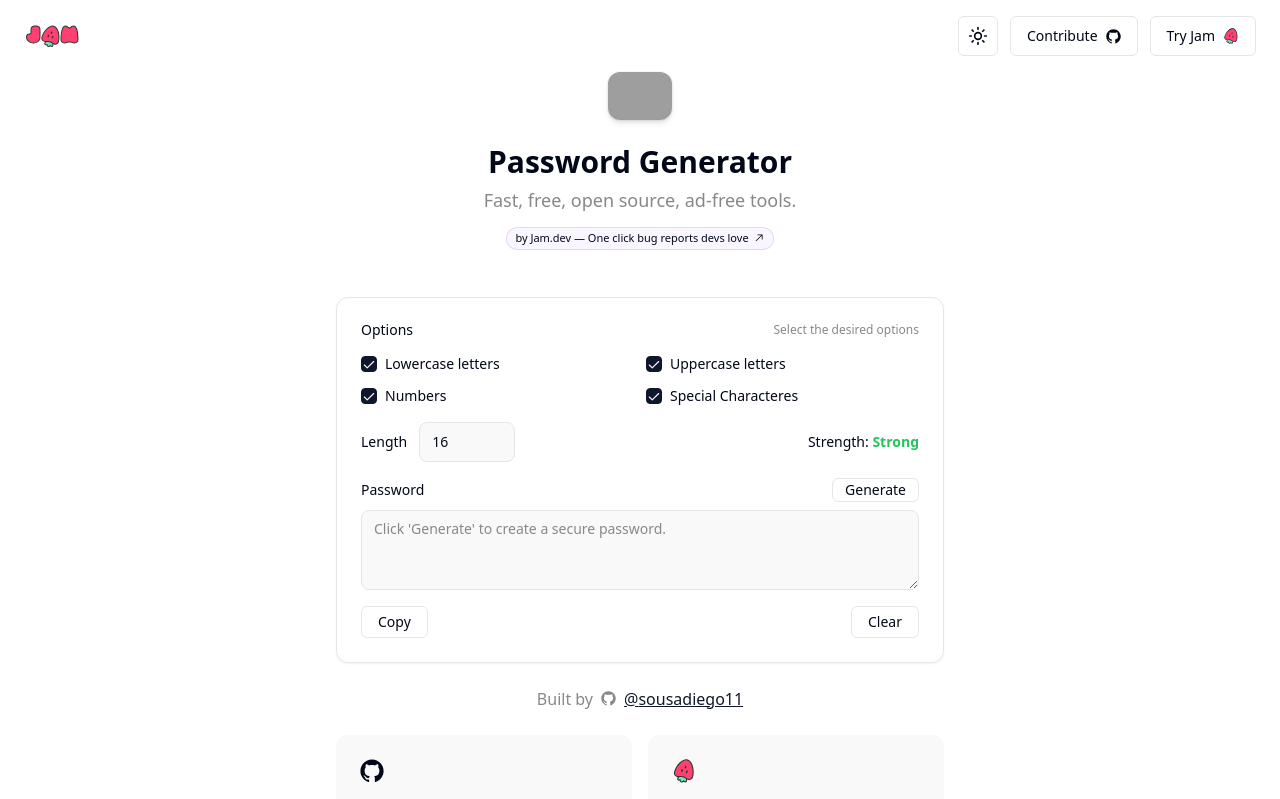
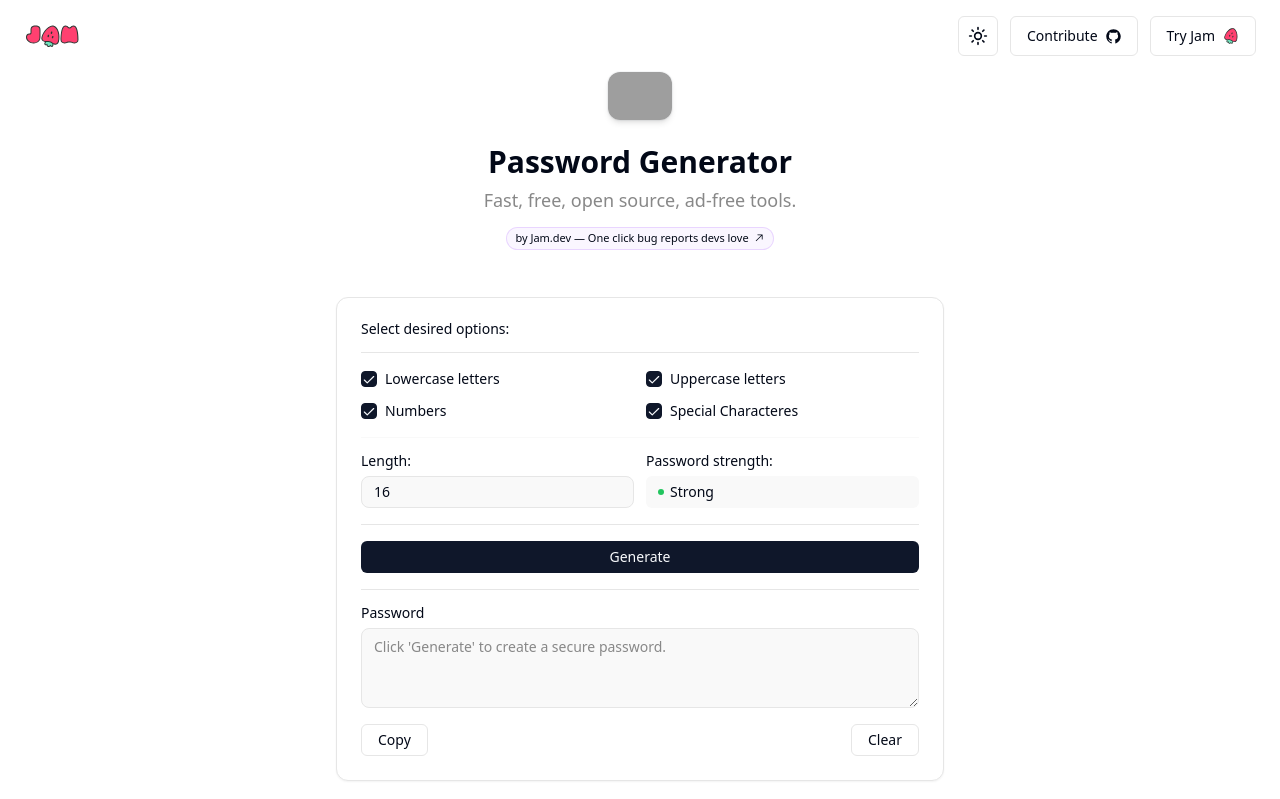
Before and after one commit to jamdotdev/jam-dev-utilities, a Next.js app: page /utilities/password-generator in a window 1280 px wide. Shown: the top 799 px of the page. Built offline with nearby package versions, Linux system fonts and the light colour scheme; grey boxes are pictures that could not be loaded.

Commit message:
style: adjust layout
- move main CTA `Generate` into middle

```diff
--- a/pages/utilities/password-generator.tsx
+++ b/pages/utilities/password-generator.tsx
@@ -14,6 +14,7 @@ import { Input } from "@/components/ds/InputComponent";
 import { PasswordBuilder } from "@/components/utils/password-generator.utils";
 import PasswordGeneratorSEO from "@/components/seo/PasswordGeneratorSEO";
 import GitHubContribution from "@/components/GitHubContribution";
+import { cn } from "@/lib/utils";
 
 export default function PasswordGenerator() {
   const [password, setPassword] = useState("");
@@ -53,16 +54,16 @@ export default function PasswordGenerator() {
     if (length >= 20 && types >= 3) {
       return {
         label: "Very Strong",
-        className: "text-green-600 font-semibold",
+        className: "bg-green-600",
       };
     }
     if (length >= 12 && types >= 3) {
-      return { label: "Strong", className: "text-green-500" };
+      return { label: "Strong", className: "bg-green-500" };
     }
     if (length >= 10 && types >= 2) {
-      return { label: "Medium", className: "text-yellow-500" };
+      return { label: "Medium", className: "bg-yellow-500" };
     }
-    return { label: "Weak", className: "text-red-500" };
+    return { label: "Weak", className: "bg-red-500" };
   }, [
     length,
     includeLowercase,
@@ -91,14 +92,13 @@ export default function PasswordGenerator() {
         <Card className="flex flex-col p-6 rounded-xl">
           <div className="grid gap-4">
             <div className="flex items-center justify-between">
-              <Label className="mb-0">Options</Label>
-              <div className="text-xs text-muted-foreground">
-                Select the desired options
-              </div>
+              <Label className="mb-0">Select desired options:</Label>
             </div>
 
+            <div className="h-[1px] bg-border"></div>
+
             <div className="grid grid-cols-2 gap-3">
-              <label className="flex items-center gap-2">
+              <label className="flex items-center gap-2 cursor-pointer">
                 <Checkbox
                   checked={includeLowercase}
                   onCheckedChange={() => setIncludeLowercase((v) => !v)}
@@ -106,15 +106,15 @@ export default function PasswordGenerator() {
                 <span className="text-sm">Lowercase letters</span>
               </label>
 
-              <label className="flex items-center gap-2">
+              <label className="flex items-center gap-2 cursor-pointer">
                 <Checkbox
                   checked={includeUppercase}
                   onCheckedChange={() => setIncludeUppercase((v) => !v)}
                 />
-                <span className="text-sm">Uppercase letters</span>
+                <span className="text-sm ">Uppercase letters</span>
               </label>
 
-              <label className="flex items-center gap-2">
+              <label className="flex items-center gap-2 cursor-pointer">
                 <Checkbox
                   checked={includeNumbers}
                   onCheckedChange={() => setIncludeNumbers((v) => !v)}
@@ -122,7 +122,7 @@ export default function PasswordGenerator() {
                 <span className="text-sm">Numbers</span>
               </label>
 
-              <label className="flex items-center gap-2">
+              <label className="flex items-center gap-2 cursor-pointer">
                 <Checkbox
                   checked={includeSymbols}
                   onCheckedChange={() => setIncludeSymbols((v) => !v)}
@@ -131,36 +131,47 @@ export default function PasswordGenerator() {
               </label>
             </div>
 
-            <div className="flex items-center gap-3">
-              <Label className="mb-0">Length</Label>
+            <div className="h-[1px] flex bg-muted"></div>
+
+            <div className="grid grid-cols-2 gap-3">
+              <div className="flex flex-col">
+                <Label className="mb-2">Length:</Label>
                 <Input
                   type="number"
                   min={4}
                   max={128}
                   value={length}
                   onChange={(e) => setLength(Number(e.target.value))}
-                className="w-24"
+                  className="h-8 w-full"
                 />
-              <div className="ml-auto text-sm">
-                Strength:{" "}
-                <strong className={strengthInfo.className}>
+              </div>
+
+              <div className="text-sm">
+                <Label className="mb-2">Password strength:</Label>
+
+                <div className="bg-muted text-foreground h-8 rounded-md items-center flex px-3 font-medium gap-1.5">
+                  <div
+                    className={cn(
+                      "w-1.5 h-1.5 rounded-full",
+                      strengthInfo.className
+                    )}
+                  />
                   {strengthInfo.label}
-                </strong>
                 </div>
               </div>
+            </div>
+
+            <div className="h-[1px] bg-border"></div>
+
+            <div className="flex flex-col">
+              <Button onClick={generatePassword}>Generate</Button>
+            </div>
+
+            <div className="h-[1px] bg-border"></div>
 
             <div>
               <div className="mb-2 flex justify-between items-center">
                 <Label className="mb-0">Password</Label>
-                <div className="flex gap-2">
-                  <Button
-                    variant="outline"
-                    size="sm"
-                    onClick={generatePassword}
-                  >
-                    Generate
-                  </Button>
-                </div>
               </div>
 
               <Textarea
```
Lines whose indentation alone changed are shown as unchanged.
